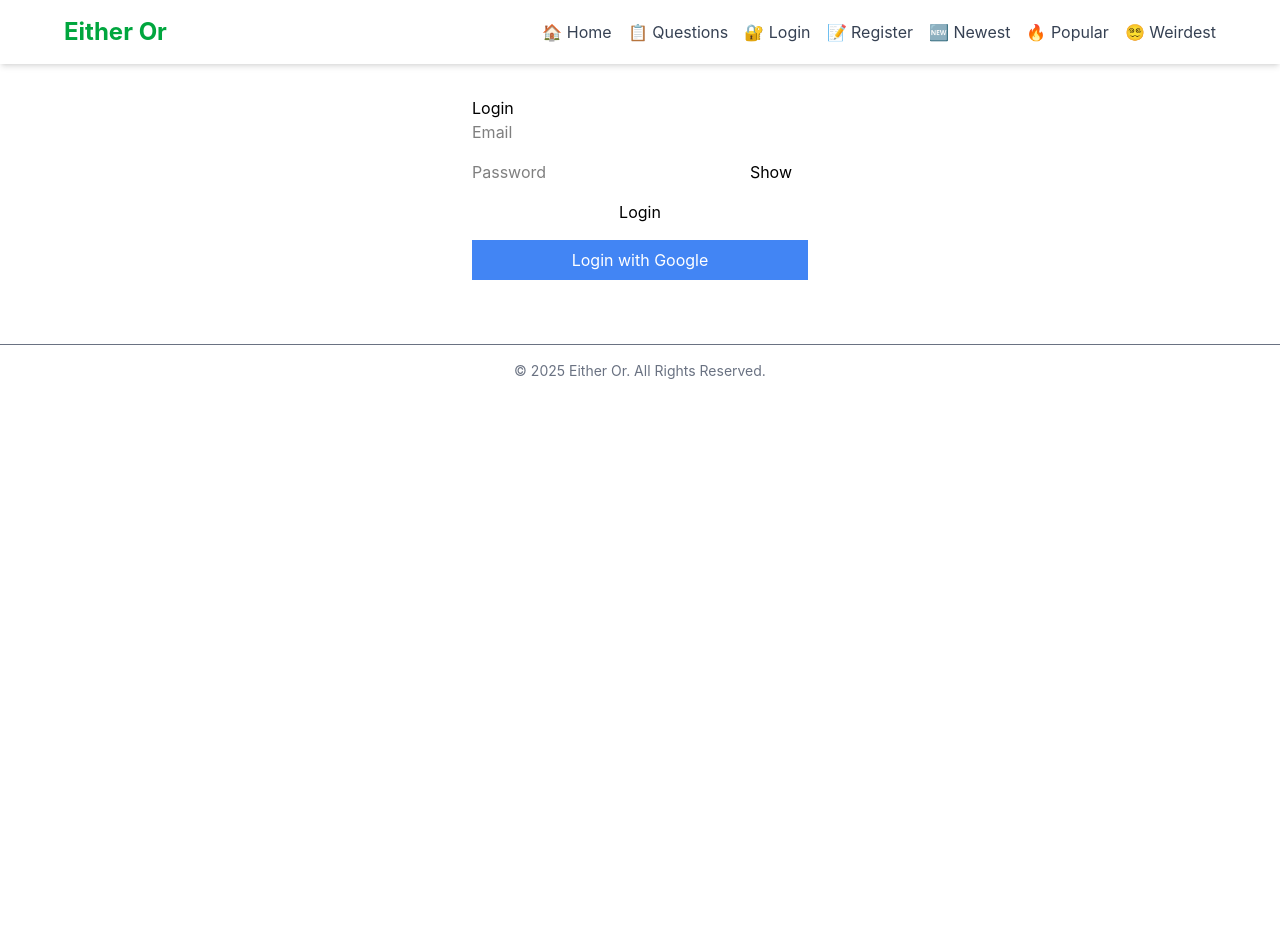
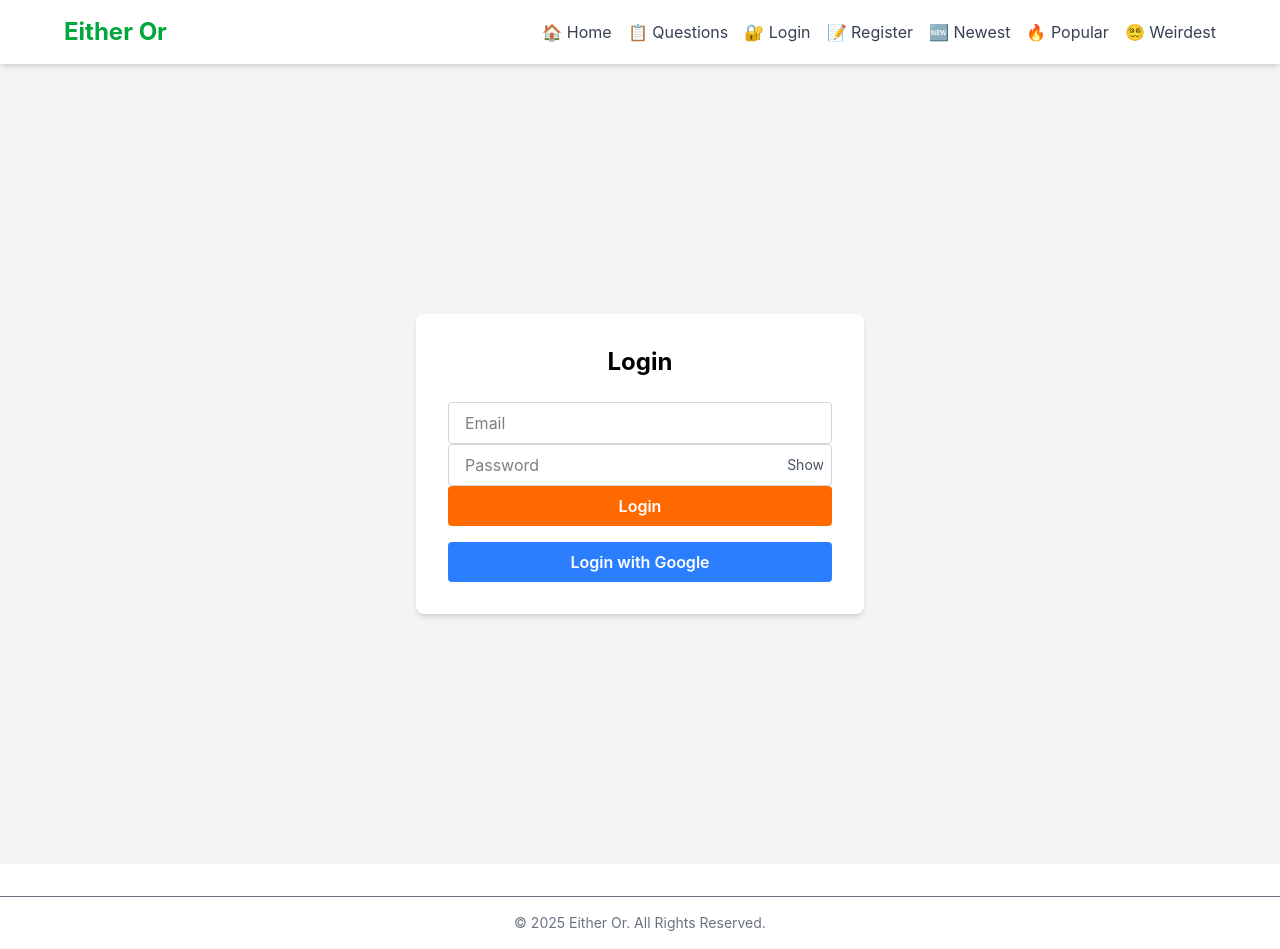
Before and after one commit to Ania58/EitherOr-Frontend, a React (Vite) app: page /login in a window 1280 px wide. Before the commit the page ends 800 px from the top, so only its background shows below. Built offline with nearby package versions, Linux system fonts and the light colour scheme; no server answers.

Commit message:
Style Login with Tailwind

```diff
--- a/src/components/firebaseUser/Login.jsx
+++ b/src/components/firebaseUser/Login.jsx
@@ -77,8 +77,9 @@ function Login() {
   };
 
   return (
-    <div style={{ padding: "2rem", maxWidth: "400px", margin: "auto" }}>
-      <h2>Login</h2>
+    <div className="flex justify-center items-center min-h-screen bg-gray-100">
+      <div className="bg-white p-8 rounded-lg shadow-md w-full max-w-md">
+      <h2 className="text-2xl font-bold mb-6 text-center">Login</h2>
       {loading ? <Spinner /> : (
         <form onSubmit={handleLogin}>
           <input
@@ -87,35 +88,26 @@ function Login() {
             value={email}
             onChange={(e) => setEmail(e.target.value)}
             required
-            style={{ display: "block", width: "100%", marginBottom: "1rem" }}
+            className="w-full px-4 py-2 border border-gray-300 rounded focus:outline-none focus:ring-2 focus:ring-orange-400"
           />
-          <div style={{ position: "relative", marginBottom: "1rem" }}>
+          <div className="relative">
             <input
               type={showPassword ? "text" : "password"}
               placeholder="Password"
               value={password}
               onChange={(e) => setPassword(e.target.value)}
               required
-              style={{ width: "100%" }}
+               className="w-full px-4 py-2 border border-gray-300 rounded focus:outline-none focus:ring-2 focus:ring-orange-400"
             />
             <button
               type="button"
               onClick={() => setShowPassword((prev) => !prev)}
-              style={{
-                position: "absolute",
-                right: 0,
-                top: 0,
-                height: "100%",
-                background: "transparent",
-                border: "none",
-                cursor: "pointer",
-                padding: "0 1rem",
-              }}
+              className="absolute right-2 top-1/2 transform -translate-y-1/2 text-sm text-gray-600 hover:text-gray-800"
             >
               {showPassword ? "Hide" : "Show"}
             </button>
           </div>
-          <button type="submit" style={{ width: "100%", marginBottom: "1rem" }}>
+          <button type="submit"  className="w-full bg-orange-500 hover:bg-orange-600 text-white font-semibold py-2 px-4 rounded transition cursor-pointer">
             Login
           </button>
         </form>
@@ -123,19 +115,13 @@ function Login() {
 
       <button
         onClick={handleGoogleLogin}
-        style={{
-          width: "100%",
-          backgroundColor: "#4285F4",
-          color: "#fff",
-          border: "none",
-          padding: "0.5rem",
-          cursor: "pointer",
-        }}
+        className="w-full mt-4 bg-blue-500 hover:bg-blue-600 text-white font-semibold py-2 px-4 rounded transition cursor-pointer"
       >
         Login with Google
       </button>
 
-      {error && <p style={{ color: "red", marginTop: "1rem" }}>{error}</p>}
+      {error && <p className="text-red-500 mt-4 text-center">{error}</p>}
+      </div>
     </div>
   );
 }
```
